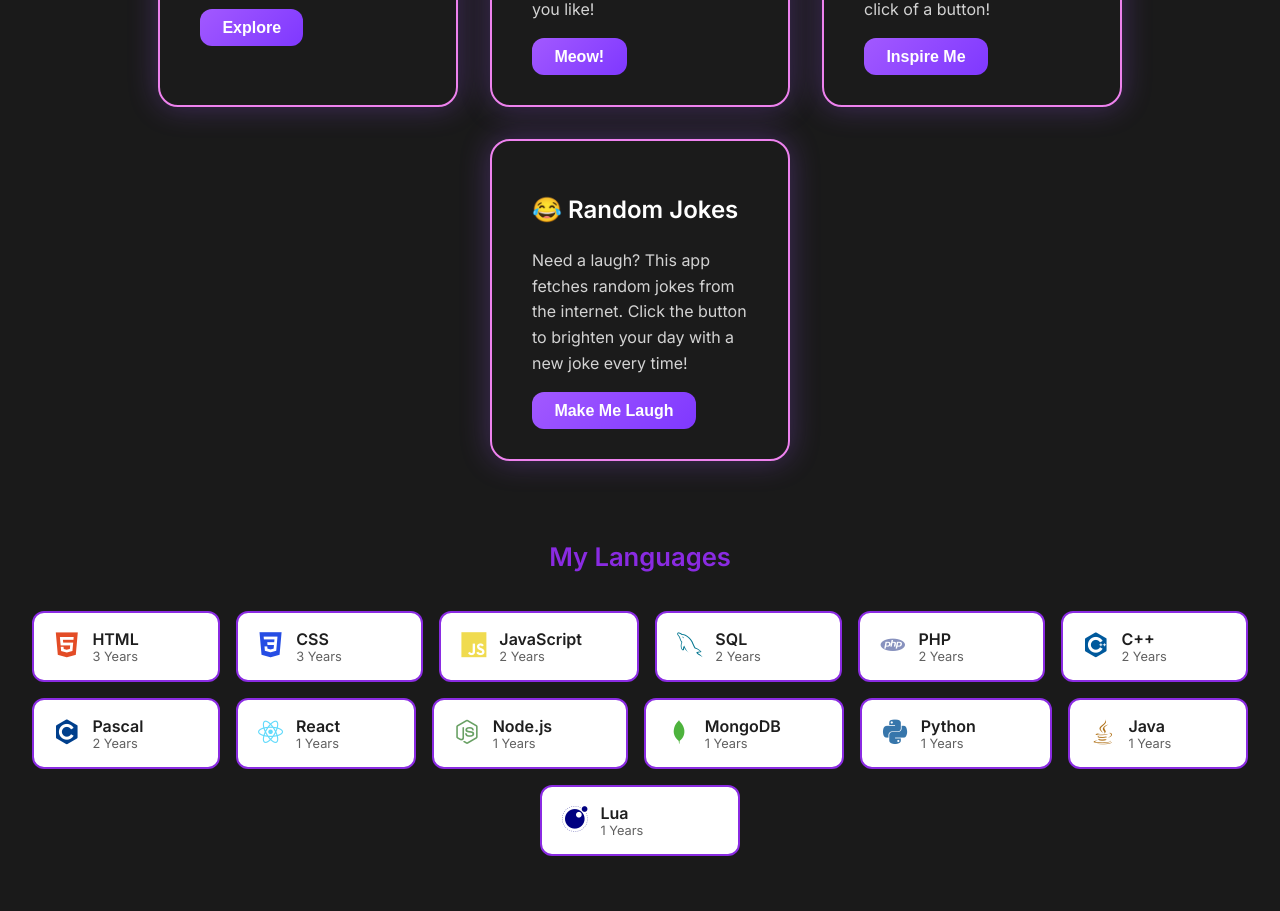
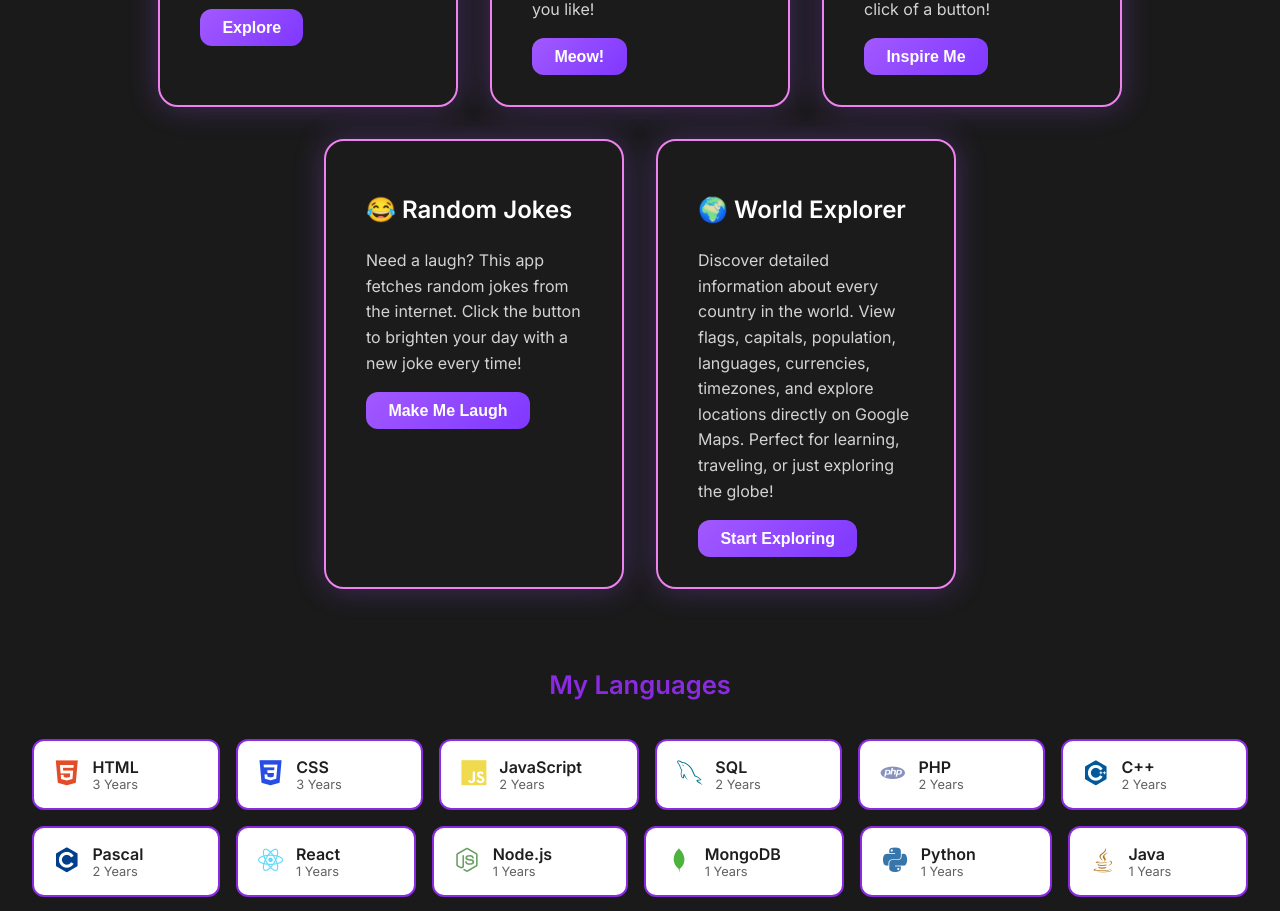
Before and after one commit to reportJNG/My-Portfolio, a React (Vite) app: page / in a window 1280 px wide. Shown: the part 3141-4052 px from the top of the page. Built offline with nearby package versions, Linux system fonts and the light colour scheme; the HTML template or start-up script is replaced by a standard one.

Commit message:
aded world web

```diff
--- a/src/Pages/Projects.jsx
+++ b/src/Pages/Projects.jsx
@@ -98,6 +98,12 @@ export default function Projects() {
   buttonText: 'Make Me Laugh',
   link: 'https://joke-gen-ten.vercel.app/',
 }
+,{
+  name: '🌍 World Explorer',
+  description: 'Discover detailed information about every country in the world. View flags, capitals, population, languages, currencies, timezones, and explore locations directly on Google Maps. Perfect for learning, traveling, or just exploring the globe!',
+  buttonText: 'Start Exploring',
+  link: 'https://world-info-omega.vercel.app/',
+}
 
 
 
```
